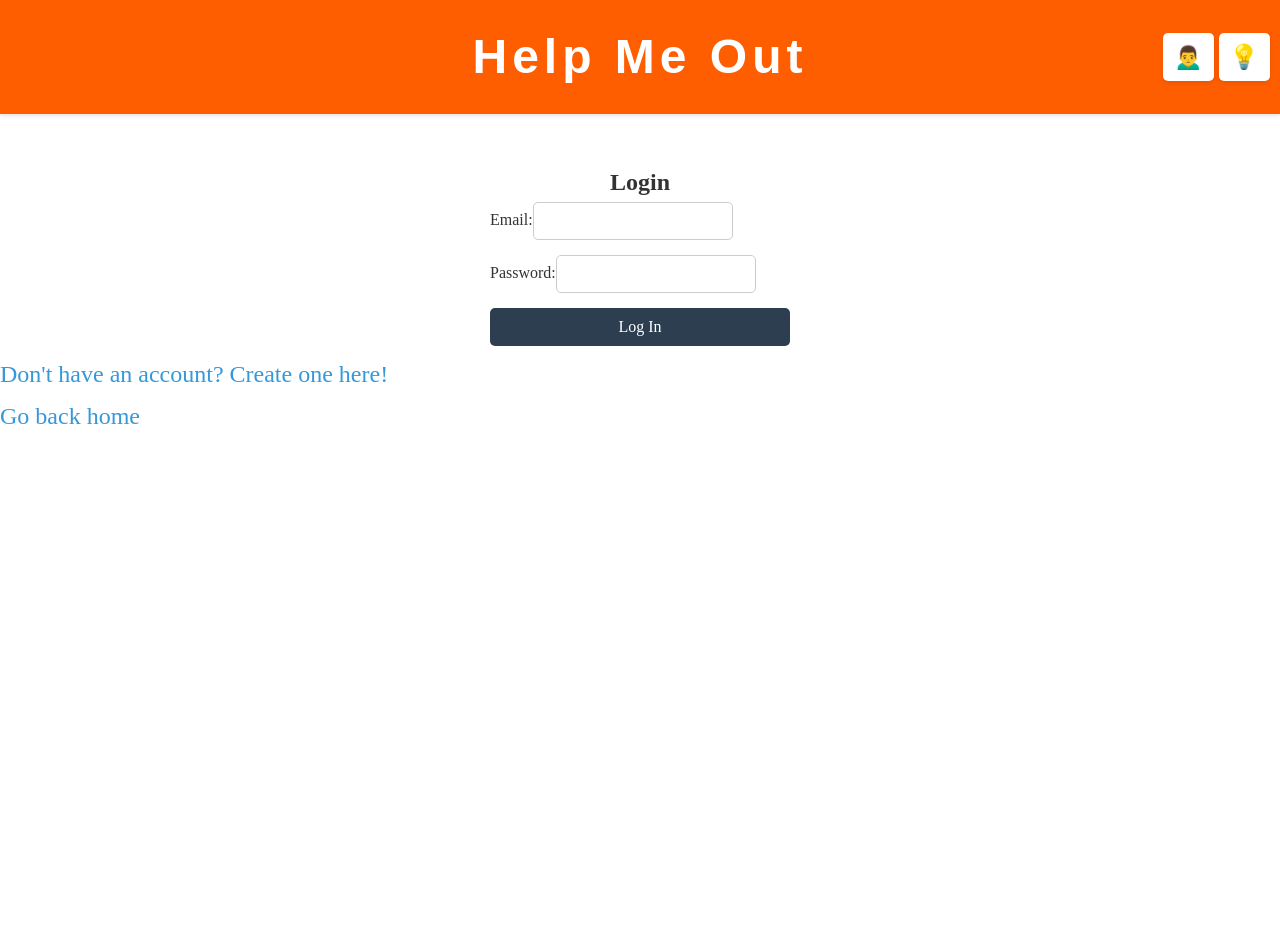
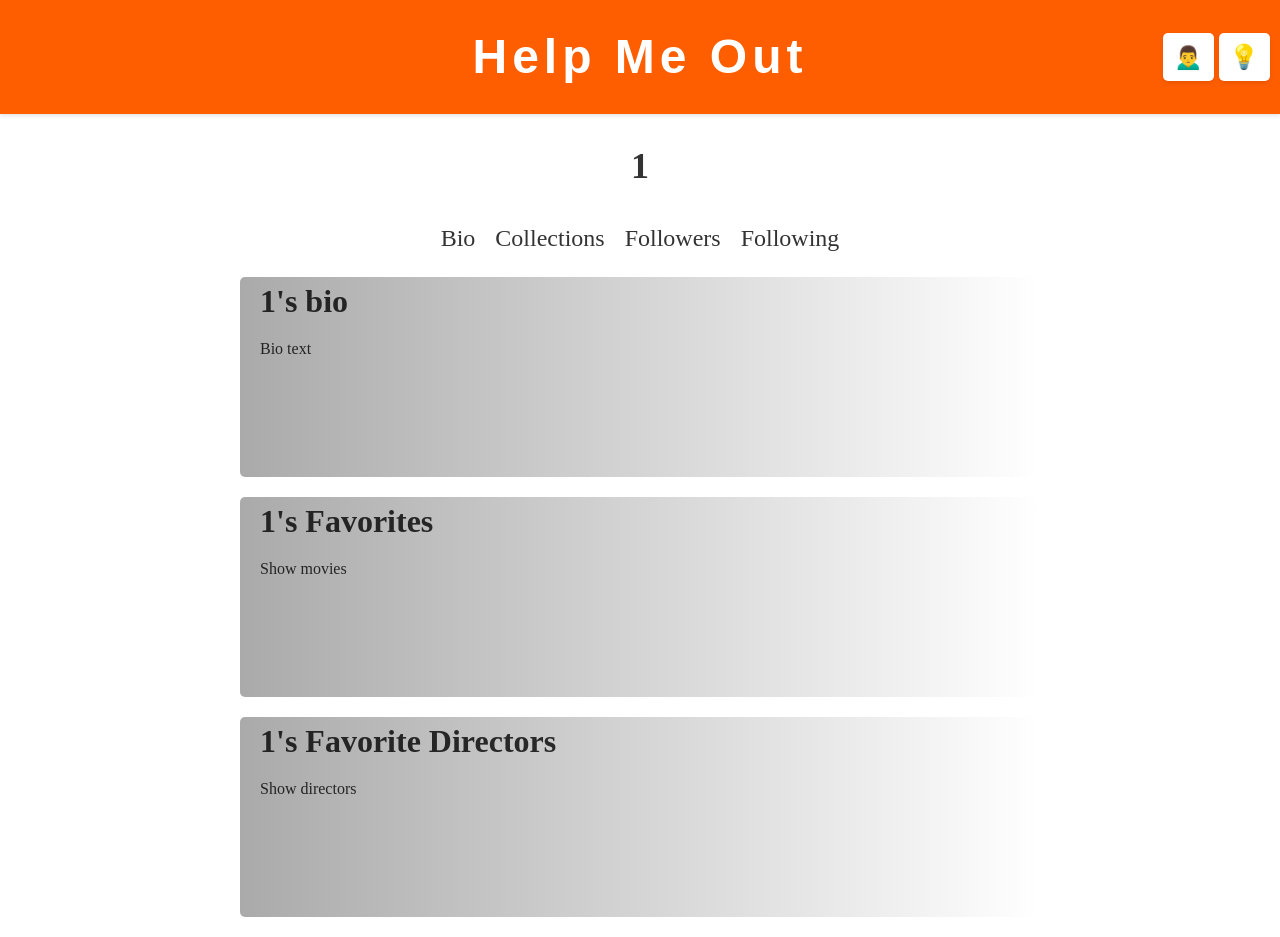
Before and after one commit to philipalgebrink/helpmeout, a Nuxt app: page /u/1 in a window 1280 px wide. Before the commit this address led to /login. Before the commit the page ends 800 px from the top, so only its background shows below. Built offline with nearby package versions, Linux system fonts and the light colour scheme.

Commit message:
Started redoing whole profile page
Made composables for functions such as logout, showbutton etc
Added checks for if on our "own" profile
Added nav (WIP)
Added base for bio, collections, followers and following frontside

```diff
--- /dev/null
+++ b/components/logoutbutton.vue
@@ -0,0 +1,13 @@
+<template>
+  <button>
+    Log Out
+  </button>
+</template>
+
+<script lang="ts" setup>
+
+</script>
+
+<style>
+
+</style>
--- /dev/null
+++ b/components/mybio.vue
@@ -0,0 +1,76 @@
+<template>
+  <div class="mybio">
+    <div class="aboutme">
+      <h1 v-if="showButton">My Bio</h1>
+      <h1 v-else>{{ nickname }}'s bio</h1>
+      <p>Bio text</p>
+      <button v-if="showButton">Edit</button>
+    </div>
+    <div class="favorite-movies">
+      <h1 v-if="showButton">My Favorites</h1>
+      <h1 v-else>{{ nickname }}'s Favorites</h1>
+      <p>Show movies</p>
+      <button v-if="showButton">Edit</button>
+    </div>
+    <div class="favorite-directors">
+      <h1 v-if="showButton">My Favorite Directors</h1>
+      <h1 v-else>{{ nickname }}'s Favorite Directors</h1>
+      <p>Show directors</p>
+      <button v-if="showButton">Edit</button>
+    </div>
+  </div>
+</template>
+
+<script lang="ts" setup>
+  const { showButton, nickname } = useShowButton();
+</script>
+
+<style>
+
+.mybio {
+  width: 800px;
+  height: 100%;
+  max-width: 800px;
+  max-height: 800px;
+  margin-top: 25px;
+}
+
+.mybio {
+  h1 {
+    font-size: 32px;
+  }
+  p {
+    font-size: 16px;
+  }
+}
+.light-mode {
+  .aboutme, .favorite-movies, .favorite-directors {
+    background: linear-gradient(90deg, #aaa, white);
+  }
+}
+
+.dark-mode {
+  .aboutme, .favorite-movies, .favorite-directors {
+    background: linear-gradient(90deg, #333, #000);
+  }
+}
+.aboutme, .favorite-movies, .favorite-directors {
+  width: 100%;
+  height: 200px;
+  margin-bottom: 20px;
+  background-color: #f0f0f0;
+  border-radius: 5px;
+  padding: 0 20px;
+}
+
+.mybio button {
+  width: 100px;
+  height: 40px;
+  background-color: #f0f0f0;
+  border: 1px solid #000;
+  border-radius: 5px;
+  cursor: pointer;
+  margin-top: 85px;
+}
+
+</style>
--- /dev/null
+++ b/components/myfollowers.vue
@@ -0,0 +1,13 @@
+<template>
+  <div>
+    <h1>My followers</h1>
+  </div>
+</template>
+
+<script lang="ts" setup>
+
+</script>
+
+<style>
+
+</style>
--- /dev/null
+++ b/components/myfollowing.vue
@@ -0,0 +1,13 @@
+<template>
+  <div>
+    <h1>People I follow</h1>
+  </div>
+</template>
+
+<script lang="ts" setup>
+
+</script>
+
+<style>
+
+</style>
--- a/components/mymovies.vue
+++ b/components/mymovies.vue
@@ -1,6 +1,5 @@
 <template>
   <div v-if="nickname">
-    <h2>My Movies</h2>
     <div v-if="movies.length" class="my-movies">
       <div v-for="movie in movies" :key="movie.imdbID" class="movie-item">
         <NuxtLink :to="`/movie/${movie.imdbID}`">
@@ -180,7 +179,6 @@ watch(() => route.params.nickname, (newNickname, oldNickname) => {
 }
 
 .movie-item button {
-  margin-top: 20px;
   background-color: #f44336;
   color: #fff;
   border: none;
--- /dev/null
+++ b/components/navprofile.vue
@@ -0,0 +1,53 @@
+<template>
+  <nav class="nav-profile">
+    <ul>
+      <li>
+        <NuxtLink :to="`/u/${nickname}/bio`" active-class="active">Bio</NuxtLink>
+      </li>
+      <li>
+        <NuxtLink :to="`/u/${nickname}/collections`" active-class="active">Collections</NuxtLink>
+      </li>
+      <li>
+        <NuxtLink :to="`/u/${nickname}/followers`" active-class="active">Followers</NuxtLink>
+      </li>
+      <li>
+        <NuxtLink :to="`/u/${nickname}/following`" active-class="active">Following</NuxtLink>
+      </li>
+    </ul>
+  </nav>
+</template>
+
+<script lang="ts" setup>
+
+const route = useRoute();
+const nickname = ref(route.params.nickname as string);
+</script>
+
+<style scoped>
+.nav-profile {
+  display: flex;
+  justify-content: center;
+  margin-top: 20px;
+}
+
+.nav-profile ul {
+  list-style: none;
+  padding: 0;
+  display: flex;
+  gap: 20px;
+}
+
+.nav-profile li {
+  margin: 0;
+}
+
+.nav-profile a {
+  text-decoration: none;
+  color: inherit;
+  font-size: 24px;
+}
+
+.nav-profile a.active {
+  color: #007bff;
+}
+</style>
--- a/components/profile.vue
+++ b/components/profile.vue
@@ -1,44 +1,18 @@
 <template>
-  <div class="profile-page">
-    <h1>{{ nickname }}</h1>
-    <button @click="logout">Log Out</button>
-    <mymovies :nickname="nickname" />
-  </div>
+  <h1 v-if="showButton">Welcome to Your Profile, {{ nickname }}</h1>
+  <h1 v-else>{{ nickname }}</h1>
+  <navprofile />
+  <mybio />
+  <logoutbutton v-if="showButton" @click="logout"/>
 </template>
 
 <script lang="ts" setup>
-
-interface User {
-  email: string;
-  nickname: string;
-}
-
-const user = ref<User | null>(null);
+const { showButton, nickname } = useShowButton();
+const { logout } = useLogout();
 const router = useRouter();
-const route = useRoute();
 const authCookie = useCookie('auth');
-const nickname = ref(route.params.nickname as string);
-
-const logout = () => {
-  authCookie.value = null;
-  localStorage.removeItem('user');
-  alert('You have been logged out.');
-  router.push('/login');
-};
-
-const updateUser = () => {
-  nickname.value = route.params.nickname as string;
-};
-
-onMounted(updateUser);
-watch(() => route.params.nickname, updateUser);
 </script>
 
 <style scoped>
-.profile-page {
-  display: flex;
-  flex-direction: column;
-  align-items: center;
-  margin-top: 50px;
-}
+
 </style>
--- /dev/null
+++ b/composables/useLogout.ts
@@ -0,0 +1,13 @@
+export const useLogout = () => {
+  const router = useRouter();
+  const authCookie = useCookie('auth');
+
+  const logout = () => {
+    authCookie.value = null;
+    localStorage.removeItem('user');
+    alert('You have been logged out.');
+    router.push('/login');
+  };
+
+  return { logout };
+};
--- /dev/null
+++ b/composables/useShowButton.ts
@@ -0,0 +1,15 @@
+export function useShowButton() {
+  const route = useRoute();
+  const nickname = ref(route.params.nickname as string);
+
+  const showButton = computed(() => {
+    const storedUser = localStorage.getItem('user');
+    if (storedUser) {
+      const parsedUser = JSON.parse(storedUser);
+      return parsedUser.nickname === nickname.value;
+    }
+    return false;
+  });
+
+  return { showButton, nickname };
+}
--- a/pages/profile.vue
+++ /dev/null
@@ -1,28 +0,0 @@
-<template>
-  <div class="profile-page">
-    <profile />
-    <NuxtLink class="goBack" to="/">Go back home</NuxtLink>
-  </div>
-</template>
-
-<script lang="ts" setup>
-
-</script>
-
-<style scoped>
-.profile-page {
-  display: flex;
-  flex-direction: column;
-  align-items: center;
-  margin-top: 50px;
-}
-
-.goBack {
-  color: #3498db;
-  text-decoration: none;
-}
-
-.goBack:hover {
-  text-decoration: underline;
-}
-</style>
--- a/pages/u/[nickname].vue
+++ b/pages/u/[nickname].vue
@@ -1,7 +1,6 @@
 <template>
   <div class="profile-page">
     <profile />
-    <NuxtLink class="goBack" to="/">Go back home</NuxtLink>
   </div>
 </template>
 
@@ -10,19 +9,10 @@
 </script>
 
 <style scoped>
-.profile-page {
-  display: flex;
-  flex-direction: column;
-  align-items: center;
-  margin-top: 50px;
-}
-
-.goBack {
-  color: #3498db;
-  text-decoration: none;
-}
-
-.goBack:hover {
-  text-decoration: underline;
-}
+  .profile-page {
+    display: flex;
+    flex-direction: column;
+    align-items: center;
+    margin-top: 25px;
+  }
 </style>
```
